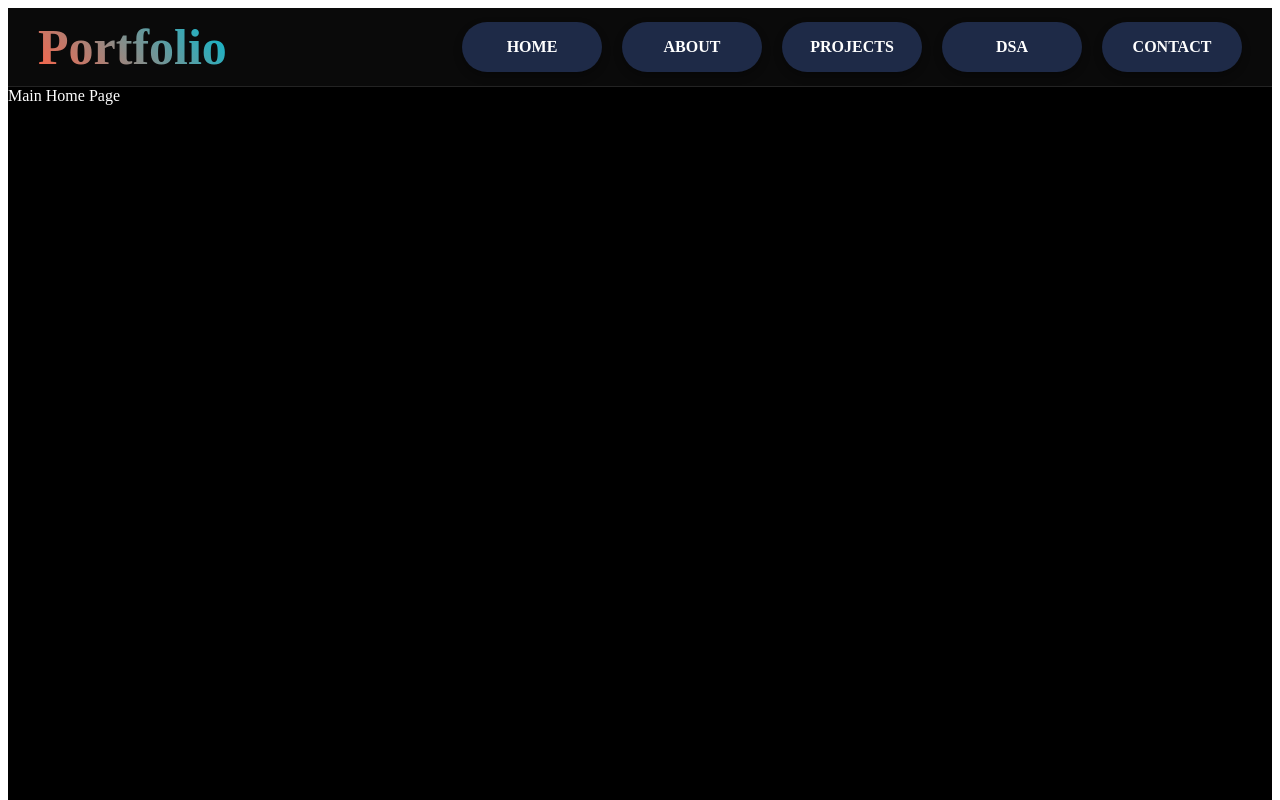
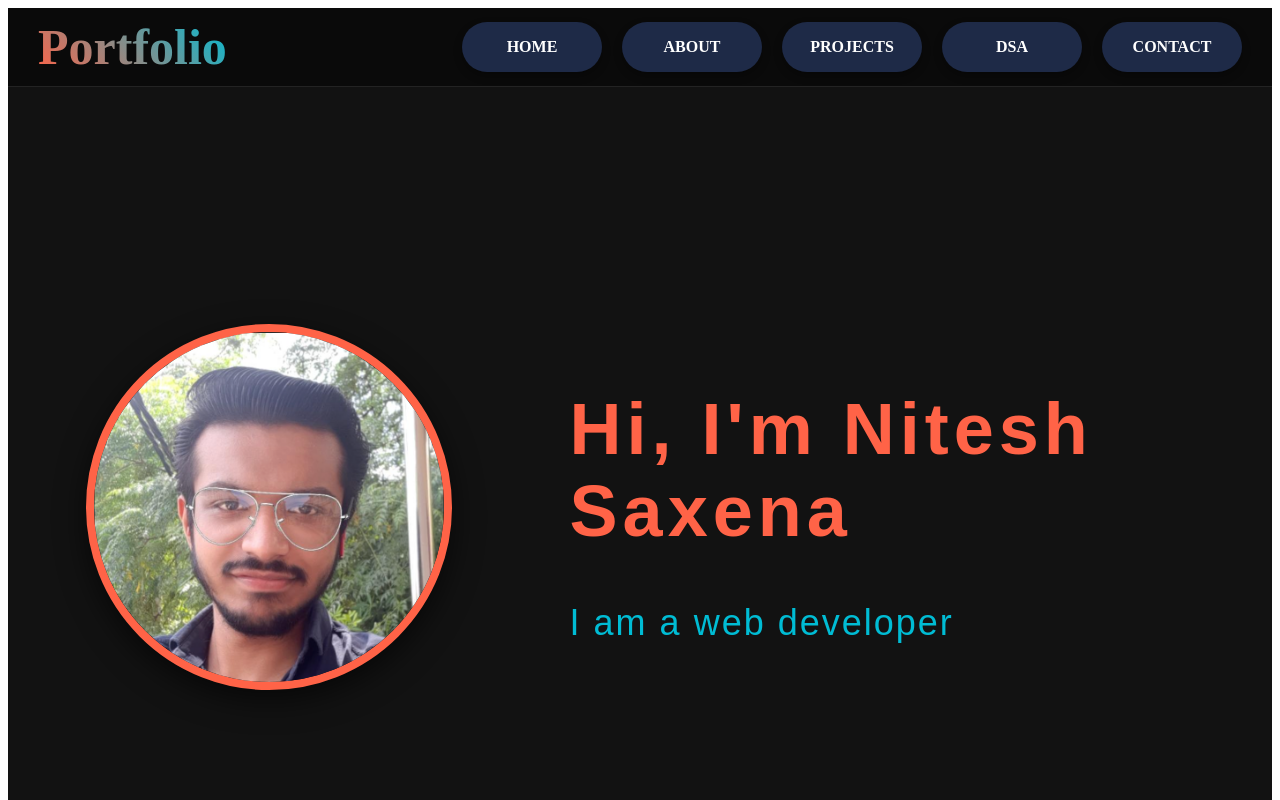
Before and after one commit to niteshsaxena03/New-Portfolio, a React (Vite) app: page / in a window 1280 px wide. Shown: the top 800 px of the page. Built offline with nearby package versions, Linux system fonts and the light colour scheme.

Commit message:
Home page done

```diff
--- a/pages/HomePage.jsx
+++ b/pages/HomePage.jsx
@@ -1,7 +1,122 @@
+import { useState, useEffect } from "react";
+
 const HomePage = () => {
+  const [text, setText] = useState("I am a competitive programmer");
+  const roles = [
+    "I am a competitive programmer",
+    "I am a web developer",
+    "I am a mobile developer",
+  ];
+  const [roleIndex, setRoleIndex] = useState(0);
+  const [screenWidth, setScreenWidth] = useState(window.innerWidth);
+
+  // Update screenWidth when the window is resized
+  useEffect(() => {
+    const handleResize = () => setScreenWidth(window.innerWidth);
+    window.addEventListener("resize", handleResize);
+    return () => window.removeEventListener("resize", handleResize);
+  }, []);
+
+  useEffect(() => {
+    const interval = setInterval(() => {
+      setRoleIndex((prev) => (prev + 1) % roles.length);
+    }, 3000); // Change role every 3 seconds
+
+    return () => clearInterval(interval); // Cleanup interval on unmount
+  }, []);
+
+  useEffect(() => {
+    setText(roles[roleIndex]);
+  }, [roleIndex]);
+
   return (
-    <div style={{ display: "flex", flexDirection: "column",height:"100vh",backgroundColor:"black" }}>
-      <div style={{ flex: 1,color:"white" }}>Main Home Page</div>
+    <div
+      style={{
+        display: "flex",
+        flexDirection: "column",
+        minHeight: "100vh",
+        backgroundColor: "#121212", // Dark background
+        padding: "20px",
+        color: "white",
+        fontFamily: "'Poppins', sans-serif", // Stylish font
+      }}
+    >
+      <div
+        style={{
+          display: "flex",
+          flexDirection: screenWidth < 768 ? "column" : "row", // Adjust layout direction for mobile
+          justifyContent: "center",
+          alignItems: "center",
+          flex: 1,
+          padding: "20px",
+        }}
+      >
+        {/* Left Side (Image) */}
+        <div
+          style={{
+            width: screenWidth < 768 ? "80%" : "40%", // Adjust image container width for mobile
+            height: "100%",
+            display: "flex",
+            justifyContent: "center",
+            alignItems: "center",
+            paddingRight: screenWidth < 768 ? "0" : "40px",
+            marginBottom: screenWidth < 768 ? "20px" : "0",
+          }}
+        >
+          <img
+            src="/images/nitesh-saxena.png" // Replace with your image path
+            alt="Nitesh Saxena"
+            style={{
+              width: screenWidth < 768 ? "200px" : "350px", // Adjust image size for mobile
+              height: screenWidth < 768 ? "200px" : "350px", // Adjust image size for mobile
+              borderRadius: "50%",
+              objectFit: "cover",
+              border: "8px solid #FF6347", // Border color
+              boxShadow: "0px 10px 30px rgba(0, 0, 0, 0.6)", // Shadow for depth
+            }}
+          />
+        </div>
+
+        {/* Right Side (Text and Animation) */}
+        <div
+          style={{
+            width: screenWidth < 768 ? "80%" : "60%", // Adjust text container width for mobile
+            height: "100%",
+            display: "flex",
+            flexDirection: "column",
+            justifyContent: "center",
+            alignItems: "flex-start",
+            color: "white",
+            paddingLeft: screenWidth < 768 ? "0" : "40px",
+          }}
+        >
+          <h1
+            style={{
+              fontSize: screenWidth < 768 ? "48px" : "72px", // Adjust font size for mobile
+              marginBottom: "20px",
+              fontWeight: "700",
+              color: "#FF6347", // Red color for the greeting
+              letterSpacing: "5px",
+              textAlign: screenWidth < 768 ? "center" : "left", // Center text on mobile
+            }}
+          >
+            Hi, I'm Nitesh Saxena
+          </h1>
+          <h2
+            style={{
+              fontSize: screenWidth < 768 ? "28px" : "36px", // Adjust font size for mobile
+              fontWeight: "400",
+              color: "#00bcd4", // Cyan color for role
+              letterSpacing: "2px",
+              animation:
+                "typing 3s steps(30) 1s infinite, blink .75s step-end infinite",
+              textAlign: screenWidth < 768 ? "center" : "left", // Center text on mobile
+            }}
+          >
+            {text}
+          </h2>
+        </div>
+      </div>
     </div>
   );
 };
```
